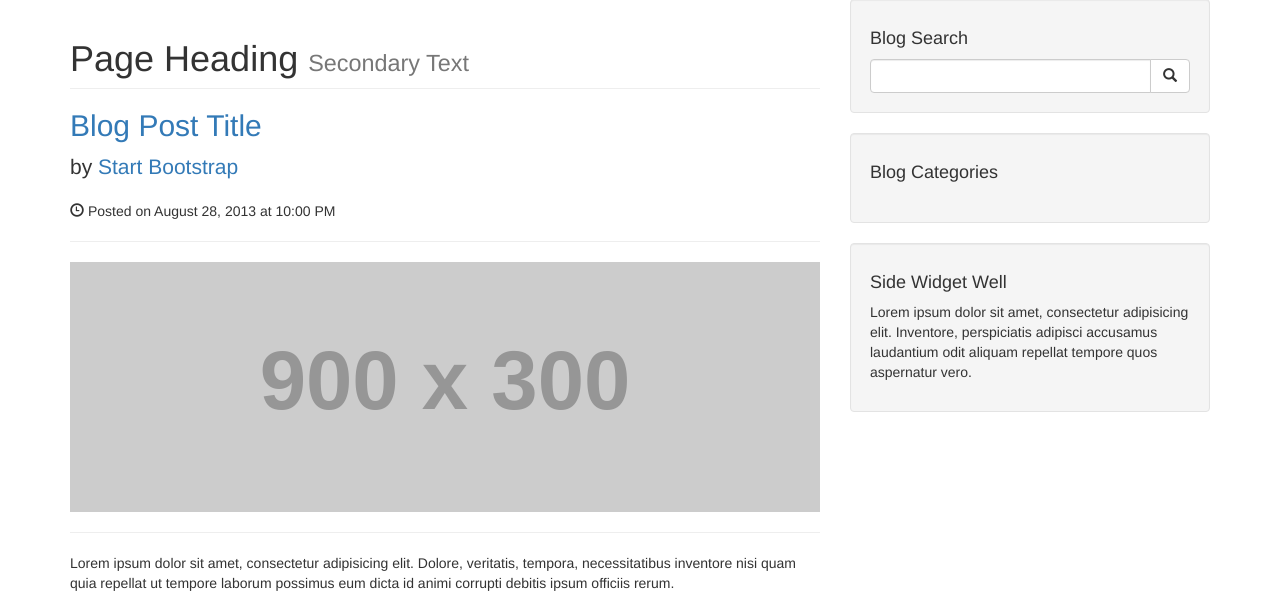
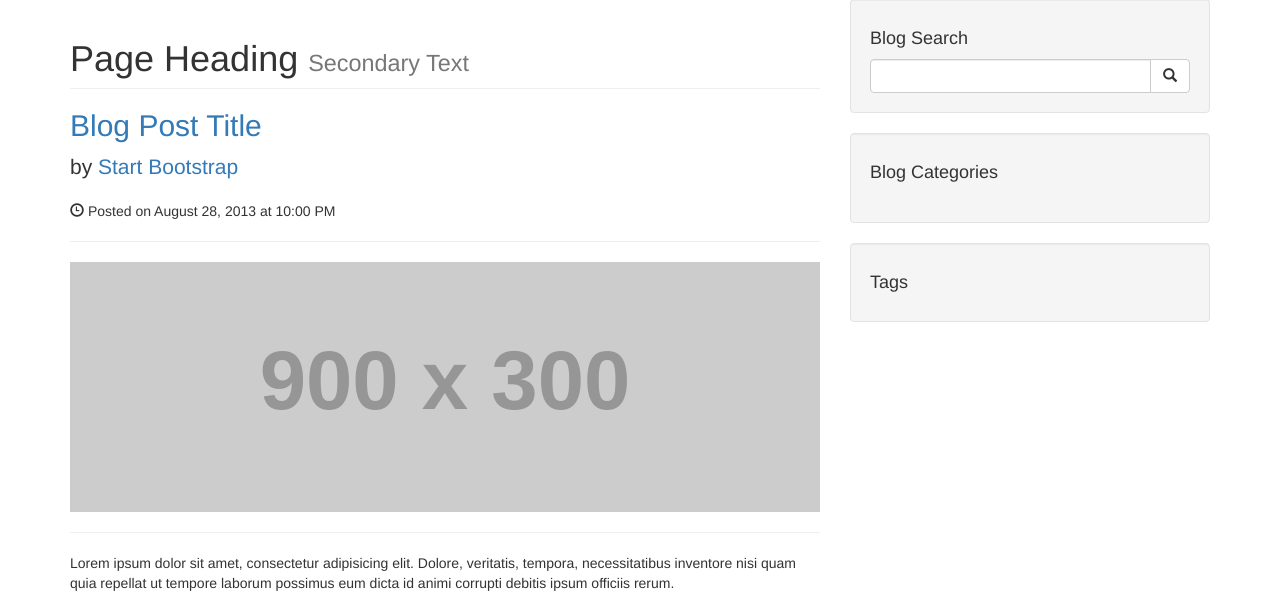
Before and after one commit to cuongtranba/django-python-blog, a Django app: page /myblog/ in a window 1280 px wide. Shown: the part 71-670 px from the top of the page. Run offline with Django 3.2, Linux system fonts and the light colour scheme; grey boxes labelled with a size stand in for pictures from a placeholder-image service; data that the repository does not hold is empty; some libraries are stand-ins or nearby versions.

Commit message:
add tags

```diff
--- a/myblog/templates/base.html
+++ b/myblog/templates/base.html
@@ -68,8 +68,6 @@
             {% block content %}
 
             {% endblock content %}
-			<!-- Blog Entries Column -->
-
 
 		</div>
 		<!-- /.row -->
--- a/myblog/templates/index.html
+++ b/myblog/templates/index.html
@@ -103,9 +103,8 @@
 
     <!-- Side Widget Well -->
     <div class="well">
-        <h4>Side Widget Well</h4>
-        <p>Lorem ipsum dolor sit amet, consectetur adipisicing elit. Inventore, perspiciatis adipisci accusamus laudantium odit
-            aliquam repellat tempore quos aspernatur vero.</p>
+        <h4>Tags</h4>
+        <p>{{tags|join:","}}</p>
     </div>
 </div>
 {% endblock content %}
--- a/myblog/views.py
+++ b/myblog/views.py
@@ -1,8 +1,10 @@
 from django.shortcuts import render
 from django.http import HttpResponse
 from django.template import loader
-from .models import Category
+from .models import Category,Tag
+
 
 def index(request):
-    categories=Category.objects.all()
-    return render(request,"index.html",{'categories':categories})
+    categories = Category.objects.all()
+    tags=Tag.objects.all()
+    return render(request, "index.html", {'categories': categories,'tags':tags})
```
